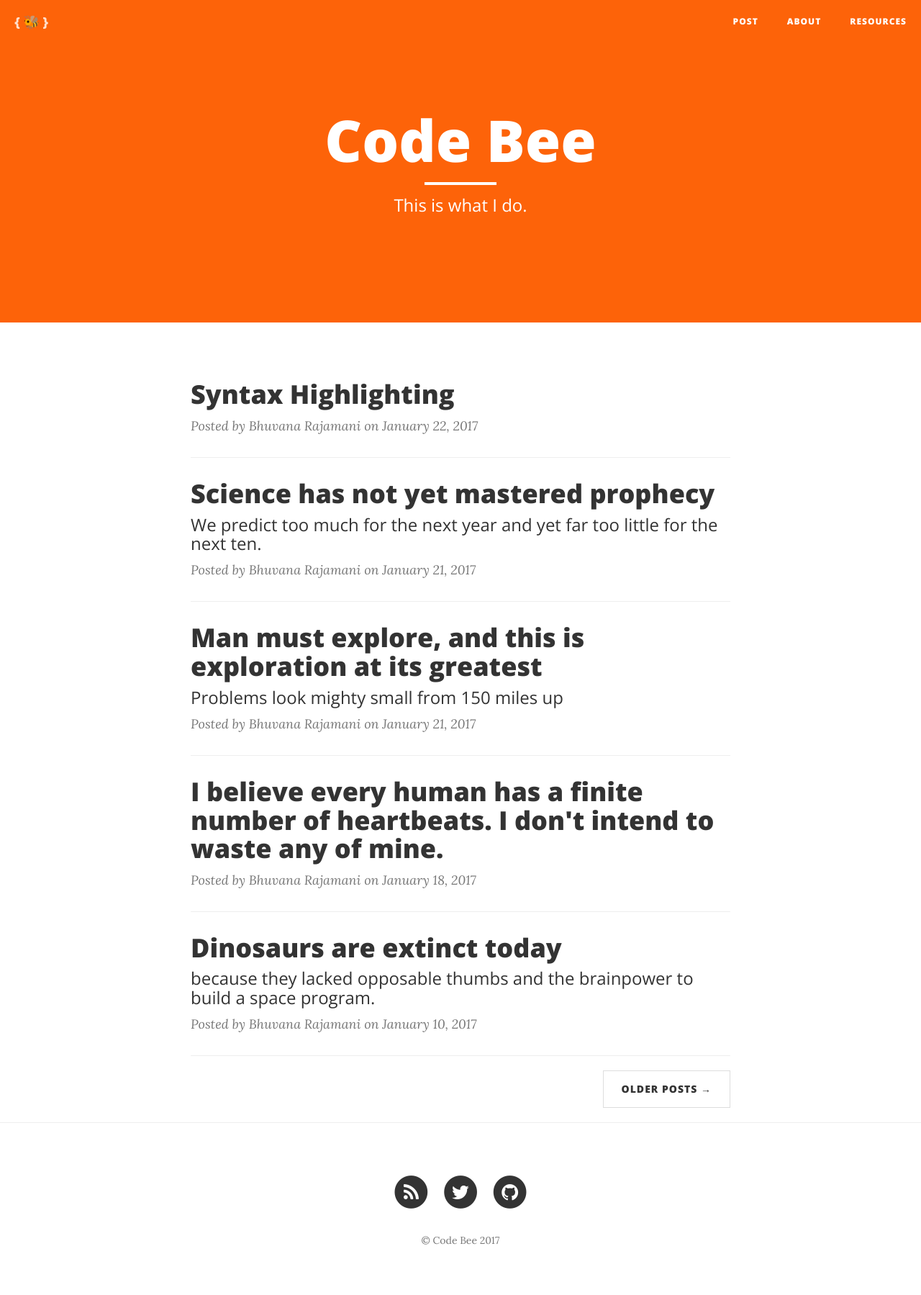
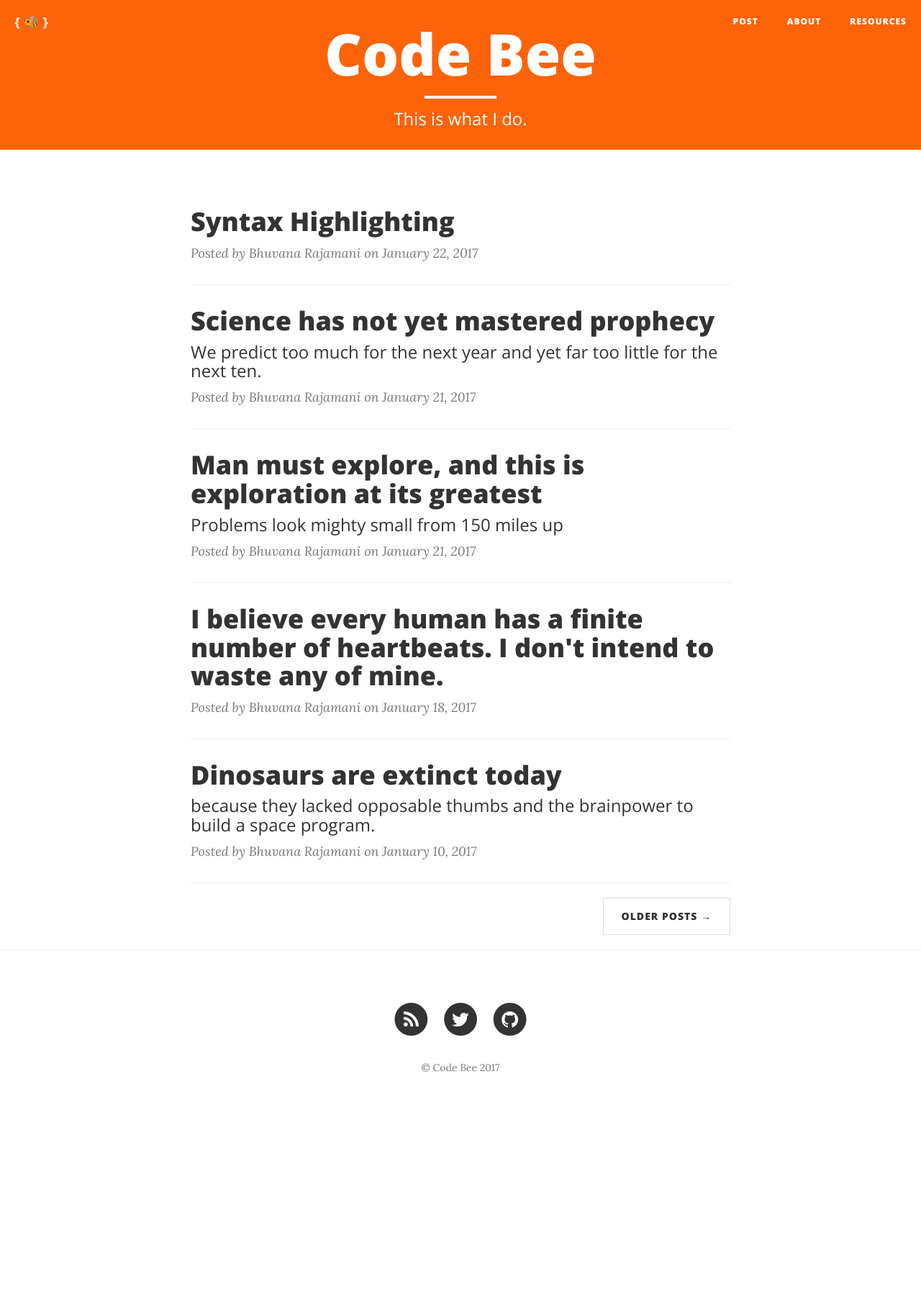
Before and after one commit to bhuvanarajamani/thecodebee, a Jekyll site: the page built from index.html, in a window 1280 px wide. Shown: the whole page at 72% size. Built offline with Jekyll 4.4.1, drawn with Linux system fonts in a browser that asks for light colours; the list of posts is cut into pages by our own code; after the commit the page ends 1559 px from its top, so only the background shows below that.

Commit message:
updated header padding

```diff
--- a/_sass/main.scss
+++ b/_sass/main.scss
@@ -149,14 +149,14 @@ hr.small {
 .intro-header .site-heading,
 .intro-header .post-heading,
 .intro-header .page-heading {
-  padding: 100px 0 50px;
+  padding: 50px 0 25px;
   color: white;
 }
 @media only screen and (min-width: 768px) {
   .intro-header .site-heading,
   .intro-header .post-heading,
   .intro-header .page-heading {
-    padding: 150px 0;
+    padding: 75px 0;
   }
 }
 .intro-header .site-heading,
--- a/css/main.css
+++ b/css/main.css
@@ -392,14 +392,14 @@ hr.small {
 .intro-header .site-heading,
 .intro-header .post-heading,
 .intro-header .page-heading {
-  padding: 100px 0 50px;
+  padding: 50px 0 25px;
   color: white; }
 
 @media only screen and (min-width: 768px) {
   .intro-header .site-heading,
   .intro-header .post-heading,
   .intro-header .page-heading {
-    padding: 150px 0; } }
+    padding: 75px 0; } }
 
 .intro-header .site-heading,
 .intro-header .page-heading {
```
Also changed, not shown: gulpfile.js (+0 -16 lines), css/main.min.css.
